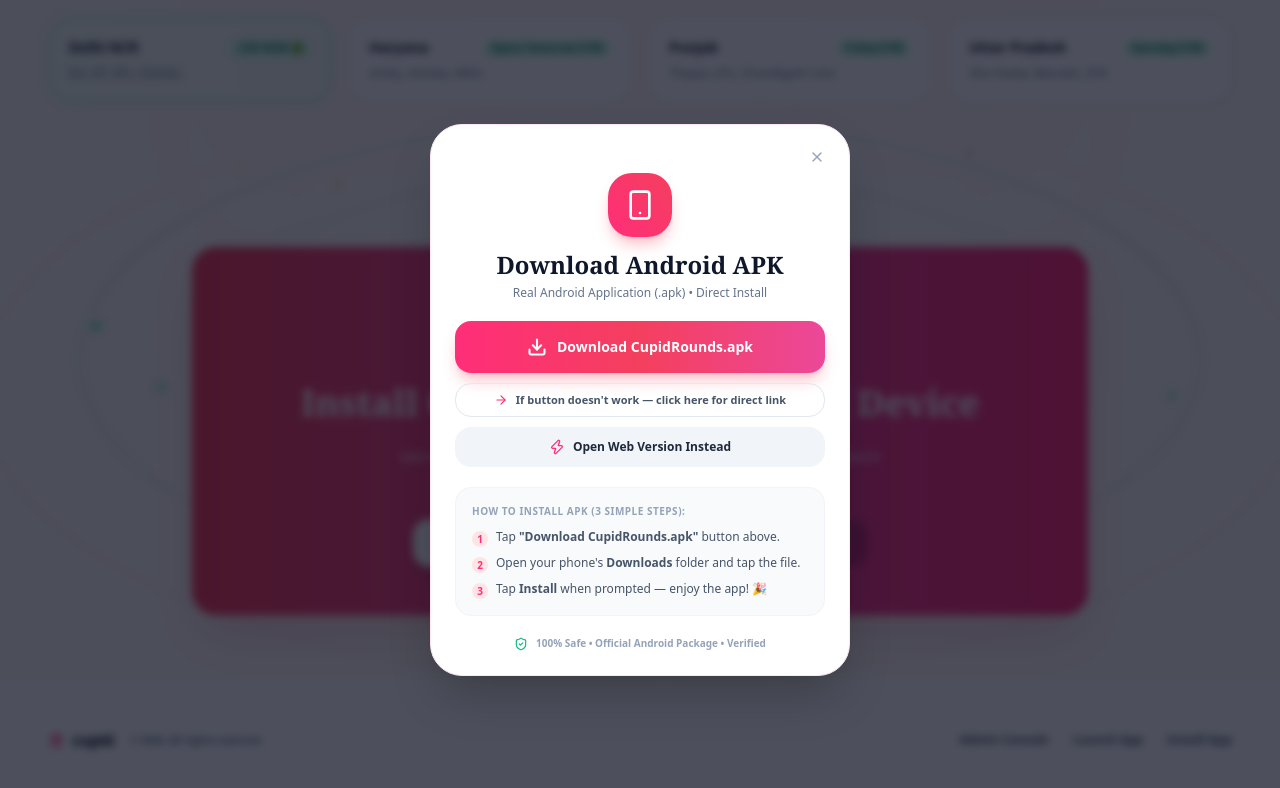
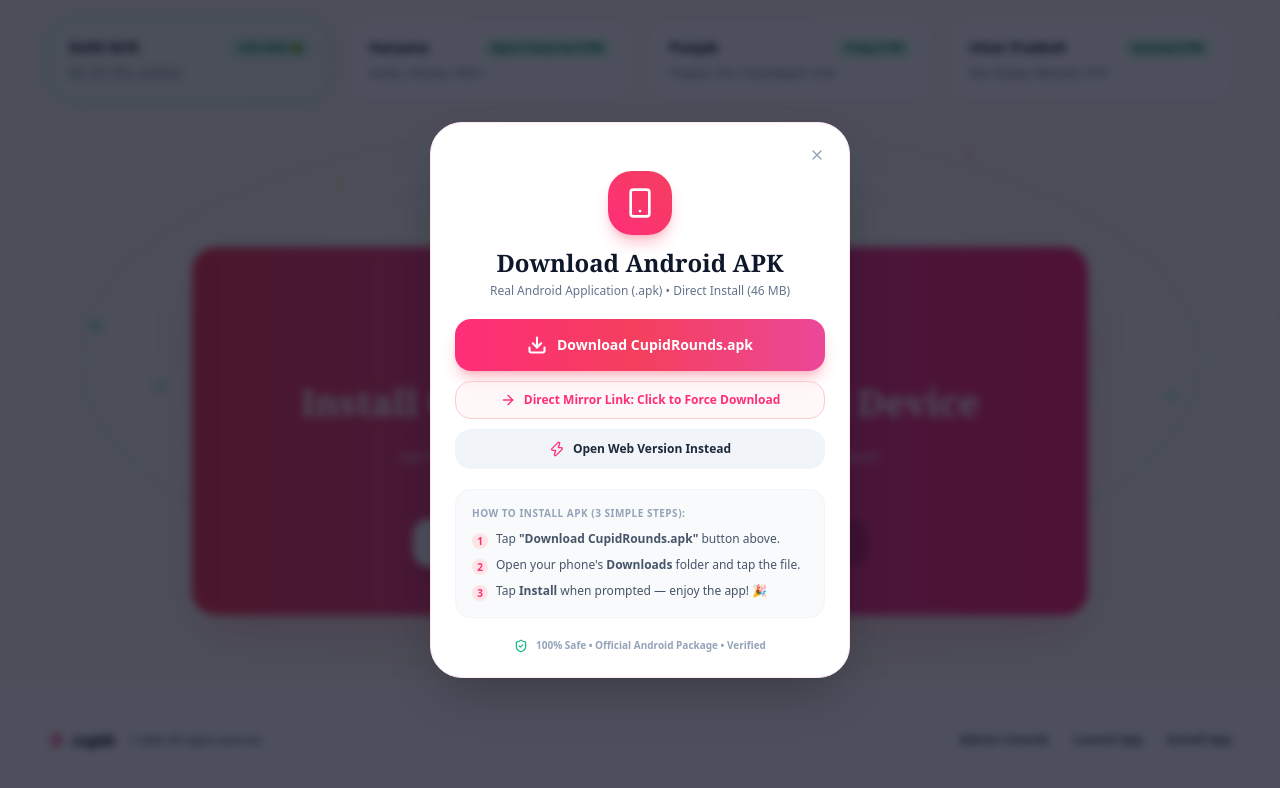
Before and after one commit to Cupid-AI-Pro/cupid-rounds, a React (Vite) app: page / in a window 1280 px wide. Both pictures are taken after a click on the button "Install Cupid App". Shown: the part 3084-3872 px from the top of the page. Built offline with nearby package versions, Linux system fonts and the light colour scheme; no server answers.

Commit message:
fix: direct APK download trigger logic & mirror fallback link

```diff
--- a/src/components/DownloadApkModal.jsx
+++ b/src/components/DownloadApkModal.jsx
@@ -21,20 +21,28 @@
   // For Vercel prod it's at: https://cupid-rounds.vercel.app/downloads/cupid-rounds.apk
   const APK_DOWNLOAD_URL = "/downloads/cupid-rounds.apk";
 
-  const handleDownloadApk = () => {
+  const handleDownloadApk = (e) => {
+    if (e && e.preventDefault) e.preventDefault();
     setDownloading(true);
 
-    // Primary: create a real download link and click it
-    // This works on desktop; on mobile Chrome it opens/downloads based on browser settings
+    try {
+      // 1. Direct anchor click
       const a = document.createElement('a');
-    a.href = APK_DOWNLOAD_URL;
+      a.href = '/downloads/cupid-rounds.apk';
       a.download = 'CupidRounds.apk';
-    a.rel = 'noopener noreferrer';
+      a.setAttribute('target', '_blank');
       document.body.appendChild(a);
       a.click();
       document.body.removeChild(a);
+    } catch (err) {
+      console.warn('Anchor download failed, using location trigger', err);
+    }
 
-    // Fallback after 800ms: if the click didn't trigger download, force navigate
+    // 2. Direct browser location fallback
+    setTimeout(() => {
+      window.location.href = '/downloads/cupid-rounds.apk';
+    }, 200);
+
     setTimeout(() => {
       setDownloading(false);
       setDownloaded(true);
@@ -63,19 +71,16 @@
             Download Android APK
           </h3>
           <p className="text-xs text-slate-500 font-medium mt-1">
-            Real Android Application (.apk) • Direct Install
+            Real Android Application (.apk) • Direct Install (46 MB)
           </p>
         </div>
 
         {/* Primary Direct APK Download CTA */}
         <div className="space-y-2.5">
-          {/* Most reliable: native <a> tag with download attribute */}
-          <a
-            href="/downloads/cupid-rounds.apk"
-            download="CupidRounds.apk"
-            rel="noopener noreferrer"
-            onClick={() => { setDownloading(true); setTimeout(() => { setDownloading(false); setDownloaded(true); }, 1500); }}
-            className={`w-full py-4 px-5 rounded-2xl font-extrabold text-sm flex items-center justify-center gap-2.5 shadow-lg transition-all active:scale-[0.98] cursor-pointer no-underline ${
+          <button
+            type="button"
+            onClick={handleDownloadApk}
+            className={`w-full py-4 px-5 rounded-2xl font-extrabold text-sm flex items-center justify-center gap-2.5 shadow-lg transition-all active:scale-[0.98] cursor-pointer ${
               downloaded
                 ? 'bg-emerald-500 shadow-emerald-500/30 text-white'
                 : 'bg-gradient-to-r from-[#FF2E79] via-rose-500 to-pink-500 text-white shadow-rose-500/30 hover:brightness-105'
@@ -89,7 +94,7 @@
             ) : downloaded ? (
               <>
                 <CheckCircle2 className="w-5 h-5" />
-                <span>APK Downloading! Check Downloads</span>
+                <span>APK Downloading! Check Phone Downloads</span>
               </>
             ) : (
               <>
@@ -97,20 +102,19 @@
                 <span>Download CupidRounds.apk</span>
               </>
             )}
-          </a>
+          </button>
 
-          {/* Fallback: open direct URL in new tab */}
-          {!downloaded && (
+          {/* Direct link fallback */}
           <a
             href="/downloads/cupid-rounds.apk"
             target="_blank"
             rel="noopener noreferrer"
-              className="w-full py-2 px-4 rounded-2xl border border-slate-200 text-slate-600 font-semibold text-[11px] flex items-center justify-center gap-2 hover:bg-slate-50 transition-all cursor-pointer no-underline"
+            download="CupidRounds.apk"
+            className="w-full py-2.5 px-4 rounded-2xl border border-rose-200 bg-rose-50/50 text-[#FF2E79] font-bold text-xs flex items-center justify-center gap-2 hover:bg-rose-100 transition-all cursor-pointer no-underline"
           >
-              <ArrowRight className="w-3.5 h-3.5 text-[#FF2E79]" />
-              <span>If button doesn't work — click here for direct link</span>
+            <ArrowRight className="w-4 h-4 text-[#FF2E79]" />
+            <span>Direct Mirror Link: Click to Force Download</span>
           </a>
-          )}
 
           <button
             type="button"
```
Lines whose indentation alone changed are shown as unchanged.
